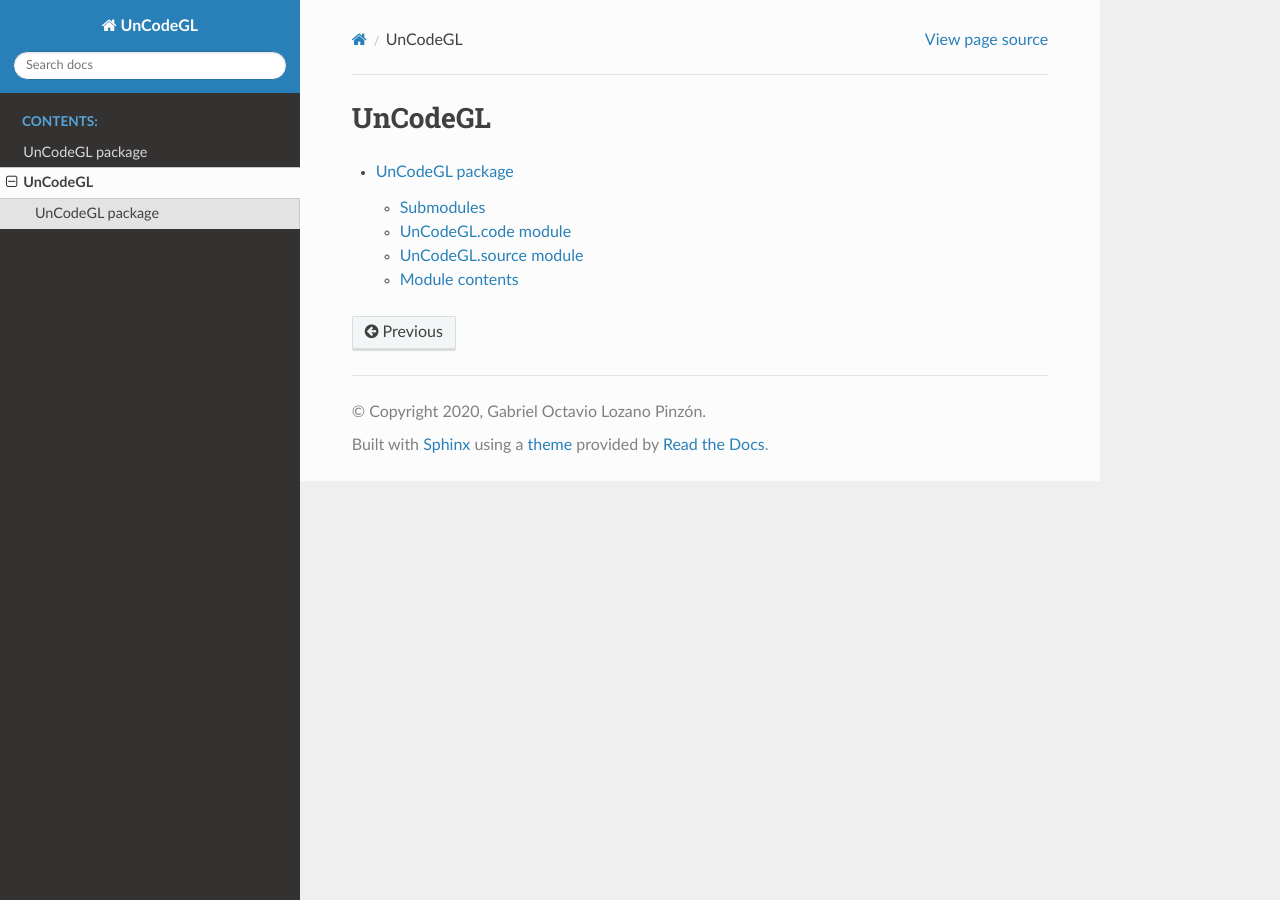
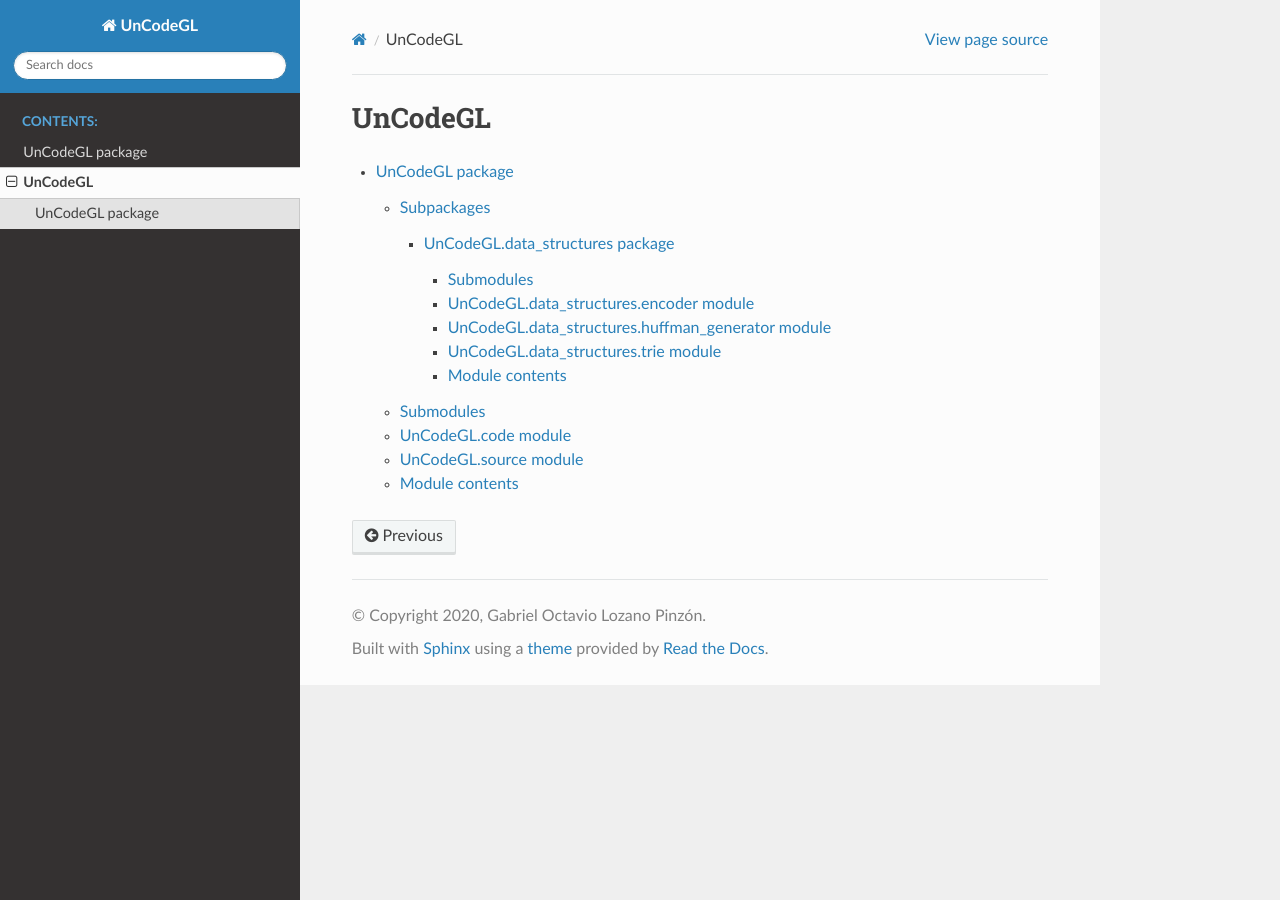
Before and after one commit to Matematikoi/UnCodeGL, a Sphinx documentation site: the page built from docs/source/modules.rst, in a window 1280 px wide. Built offline with Sphinx 7.4.7 and the Read the Docs theme 2.0.0, drawn with Linux system fonts in a browser that asks for light colours.

Commit message:
Adds init to data structures folder

```diff
--- /dev/null
+++ b/docs/source/UnCodeGL.data_structures.rst
@@ -0,0 +1,38 @@
+UnCodeGL.data\_structures package
+=================================
+
+Submodules
+----------
+
+UnCodeGL.data\_structures.encoder module
+----------------------------------------
+
+.. automodule:: UnCodeGL.data_structures.encoder
+   :members:
+   :undoc-members:
+   :show-inheritance:
+
+UnCodeGL.data\_structures.huffman\_generator module
+---------------------------------------------------
+
+.. automodule:: UnCodeGL.data_structures.huffman_generator
+   :members:
+   :undoc-members:
+   :show-inheritance:
+
+UnCodeGL.data\_structures.trie module
+-------------------------------------
+
+.. automodule:: UnCodeGL.data_structures.trie
+   :members:
+   :undoc-members:
+   :show-inheritance:
+
+
+Module contents
+---------------
+
+.. automodule:: UnCodeGL.data_structures
+   :members:
+   :undoc-members:
+   :show-inheritance:
--- a/docs/source/UnCodeGL.rst
+++ b/docs/source/UnCodeGL.rst
@@ -1,5 +1,13 @@
 UnCodeGL package
 ================
+
+Subpackages
+-----------
+
+.. toctree::
+   :maxdepth: 4
+
+   UnCodeGL.data_structures
 
 Submodules
 ----------
--- a/docs/source/conf.py
+++ b/docs/source/conf.py
@@ -22,7 +22,7 @@ copyright = '2020, Gabriel Octavio Lozano Pinzón'
 author = 'Gabriel Octavio Lozano Pinzón'
 
 # The full version, including alpha/beta/rc tags
-release = '0.0.1'
+release = '0.0.2'
 
 
 # -- General configuration ---------------------------------------------------
```
Also changed, not shown: 2 other files.
